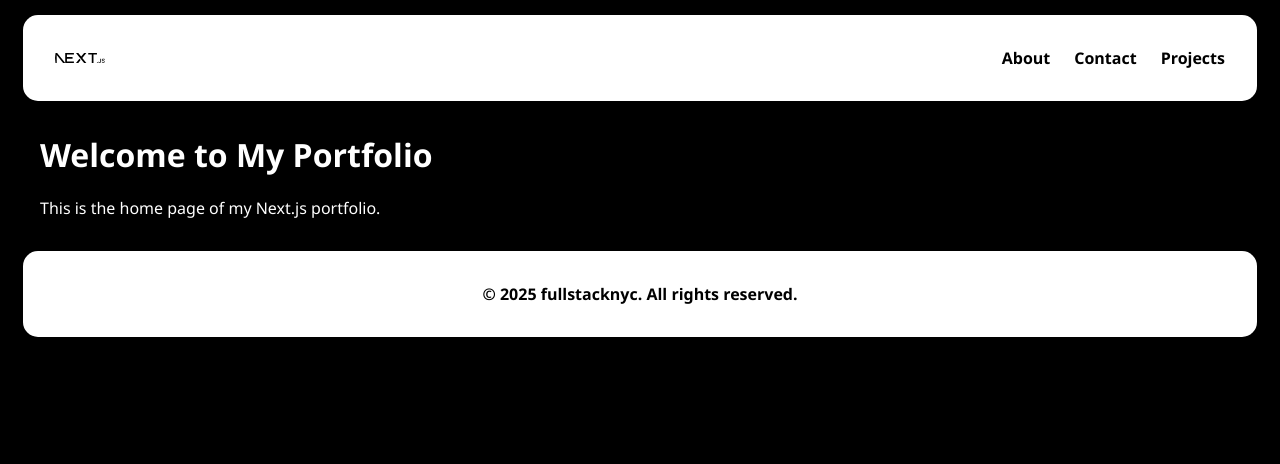
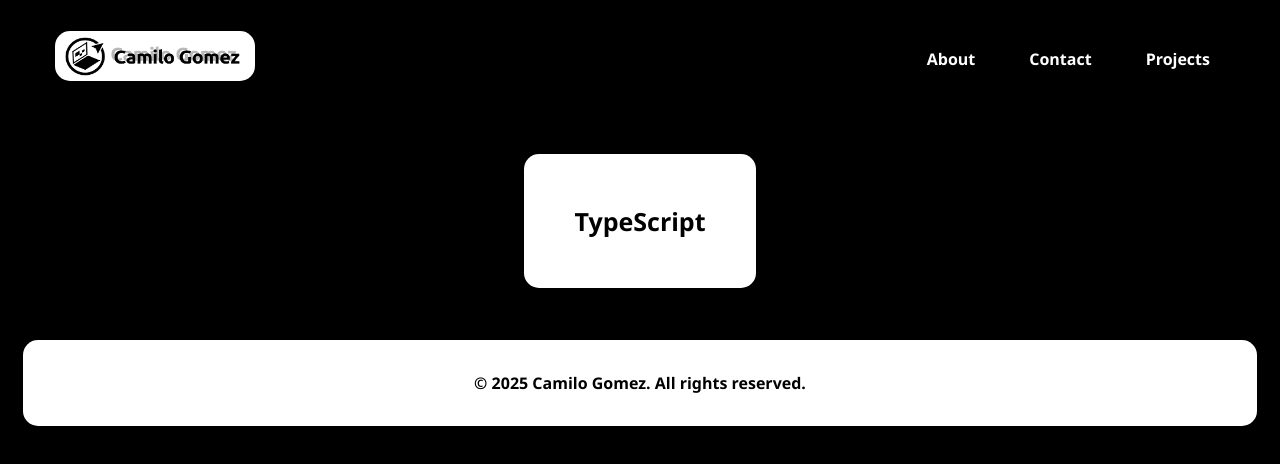
Before and after one commit to fullstacknyc/portfolio, a Next.js app: page / in a window 1280 px wide. Shown: the top 464 px of the page. Built offline with nearby package versions, Linux system fonts and the light colour scheme.

Commit message:
homepage

```diff
--- /dev/null
+++ b/src/app/components/SkillRotator.tsx
@@ -0,0 +1,27 @@
+// components/SkillRotator.tsx
+"use client";
+
+import { useState, useEffect } from "react";
+
+type SkillRotatorProps = {
+  skills: string[];
+  interval?: number; // optional, defaults to 3000ms
+};
+
+export default function SkillRotator({ skills, interval = 3000 }: SkillRotatorProps) {
+  const [index, setIndex] = useState(0);
+
+  useEffect(() => {
+    const timer = setInterval(() => {
+      setIndex((prev) => (prev + 1) % skills.length);
+    }, interval);
+
+    return () => clearInterval(timer); // cleanup on unmount
+  }, [skills, interval]);
+
+  return (
+    <div className="text-2xl font-bold text-center transition-all duration-700 ease-in-out">
+      {skills[index]}
+    </div>
+  );
+}
--- a/src/app/globals.css
+++ b/src/app/globals.css
@@ -12,14 +12,13 @@ nav {
   justify-content: space-between;
   align-items: center;
   padding: 1rem 2rem;
-  background-color: white;
   border-radius: 15px;
   margin: 15px;
 }
 nav img {
   height: 50px;
-  width: 50px;
-  border-radius: 50%;
+  width: 200px;
+  border-radius: 15px;
 }
 nav ul {
   list-style: none;
@@ -27,19 +26,36 @@ nav ul {
   gap: 1.5rem;
 }
 nav ul li a {
-  color: black;
+  color: white;
   text-decoration: none;
   font-weight: bold;
   transition: color 0.3s;
+  padding: 15px;
 }
 nav ul li a:hover {
-  color: red;
+  color: black;
   cursor: pointer;
+  background-color: white;
+  padding: 15px;
 }
 main {
   color: white;
   border-radius: 15px;
   margin: 2rem;
+  display: flex;
+  justify-content: center;
+}
+
+main div {
+  padding: 15px;
+  background-color: white;
+  color: black;
+  width: min-content;
+  border-radius: 15px;
+  margin: 20px;
+  font-weight: bold;
+  font-family: 'Segoe UI', Tahoma, Geneva, Verdana, sans-serif;
+  font-size: 25px;
 }
 
 footer {
--- a/src/app/layout.tsx
+++ b/src/app/layout.tsx
@@ -29,7 +29,7 @@ export const metadata: Metadata = {
 function Navbar() {
   return (
     <nav>
-      <img src="/next.svg" alt="Logo" className="logo"/>
+      <a href="https://www.camilo777.com" target="_blank"><img src="/logo.png" alt="Logo" className="logo"/></a>
       <ul>
         <li><a>About</a></li>
         <li><a>Contact</a></li>
@@ -41,7 +41,7 @@ function Navbar() {
 function Footer() {
   return (
     <footer>
-      <p>&copy; 2025 fullstacknyc. All rights reserved.</p>
+      <p>&copy; 2025 Camilo Gomez. All rights reserved.</p>
     </footer>
   );
 }
--- a/src/app/page.tsx
+++ b/src/app/page.tsx
@@ -1,10 +1,30 @@
 "use client";
+import SkillRotator from "./components/SkillRotator";
+
+import { useState, useEffect } from "react";
+
+const skillset = [
+  "JavaScript",
+  "TypeScript",
+  "React",
+  "Next.js",
+  "Node.js",
+  "Express",
+  "MongoDB",
+  "PostgreSQL",
+  "Tailwind CSS",
+  "AWS",
+  "Docker",
+  "Kubernetes",
+  "Linux",
+]
 
 export default function Home() {
   return (
     <main>
-      <h1>Welcome to My Portfolio</h1>
-      <p>This is the home page of my Next.js portfolio.</p>
+      <div>
+      <SkillRotator skills={skillset} interval={3000} />
+      </div>
     </main>
   );
 }
```
Also changed, not shown: public/logo.png (added).
